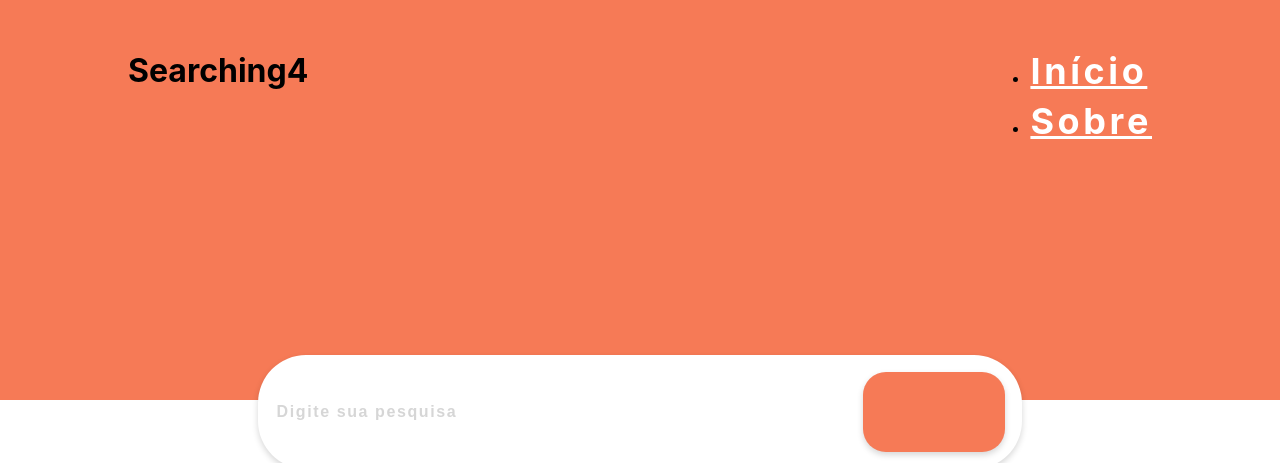
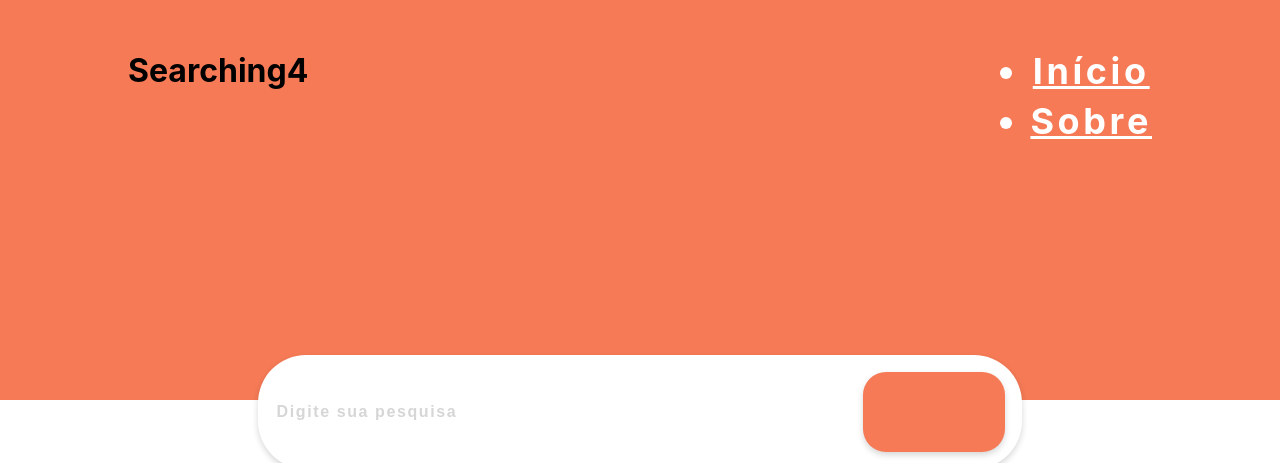
Before and after one commit to pedrohrb7/Searching4, a React (Create React App) app: page / in a window 1280 px wide. Shown: the top 463 px of the page. Built offline with nearby package versions, Linux system fonts and the light colour scheme.

Commit message:
Adcionado rotas entre as páginas Home e About. A rota é realizada através da página App.js

```diff
--- a/package.json
+++ b/package.json
@@ -3,11 +3,17 @@
   "version": "0.1.0",
   "private": true,
   "dependencies": {
+    "@fortawesome/fontawesome-svg-core": "^1.2.28",
+    "@fortawesome/free-solid-svg-icons": "^5.13.0",
+    "@fortawesome/react-fontawesome": "^0.1.9",
     "@testing-library/jest-dom": "^4.2.4",
     "@testing-library/react": "^9.5.0",
     "@testing-library/user-event": "^7.2.1",
+    "axios": "^0.19.2",
     "react": "^16.13.1",
     "react-dom": "^16.13.1",
+    "react-router": "^5.1.2",
+    "react-router-dom": "^5.1.2",
     "react-scripts": "3.4.1"
   },
   "scripts": {
--- a/src/App.js
+++ b/src/App.js
@@ -1,25 +1,28 @@
 import React from 'react';
-import logo from './logo.svg';
 import './App.css';
+import Header from './pages/header/Header';
+import About from './pages/about/About';
+import Footer from './pages/footer/Footer';
+import Home from './pages/home/Home';
+
+import {
+  BrowserRouter as Router,
+  Switch,
+  Route
+} from "react-router-dom";
 
 function App() {
   return (
-    <div className="App">
-      <header className="App-header">
-        <img src={logo} className="App-logo" alt="logo" />
-        <p>
-          Edit <code>src/App.js</code> and save to reload.
-        </p>
-        <a
-          className="App-link"
-          href="https://reactjs.org"
-          target="_blank"
-          rel="noopener noreferrer"
-        >
-          Learn React
-        </a>
-      </header>
-    </div>
+    <Router>
+      <div className="App">
+        <Header/>
+        <Switch>
+          <Route path="/" exact component={Home}/>
+          <Route path="/about" component={About}/>
+        </Switch>
+        <Footer />
+      </div>
+    </Router>
   );
 }
 
--- a/src/index.js
+++ b/src/index.js
@@ -2,16 +2,11 @@ import React from 'react';
 import ReactDOM from 'react-dom';
 import './index.css';
 import App from './App';
-import Header from './pages/header/Header';
-import Home from './pages/home/Home';
-import Footer from './pages/footer/Footer';
 import * as serviceWorker from './serviceWorker';
 
 ReactDOM.render(
   <React.StrictMode>
-    <Header />
-    <Home />
-    <Footer />
+    <App />
   </React.StrictMode>,
   document.getElementById('root')
 );
--- a/src/pages/header/Header.js
+++ b/src/pages/header/Header.js
@@ -1,6 +1,10 @@
 import React from 'react';
 
 import './Header.css';
+
+import {
+    Link
+} from "react-router-dom";
 
 function Header() {
     return (
@@ -10,8 +14,8 @@ function Header() {
                     <h1>Searching4</h1>
                     <nav className="Header-header-nav">
                         <ul>
-                            <li><a href="home" className="Header-link">Início</a></li>
-                            <li><a href="sobre" className="Header-link">Sobre</a></li>
+                            <Link to="/"> <li>Início</li> </Link>
+                            <Link to="/about"> <li>Sobre</li> </Link>
                         </ul>
                     </nav>
                 </div>
```
Also changed, not shown: 1 other file (tests, documents, lock files or other folders).
